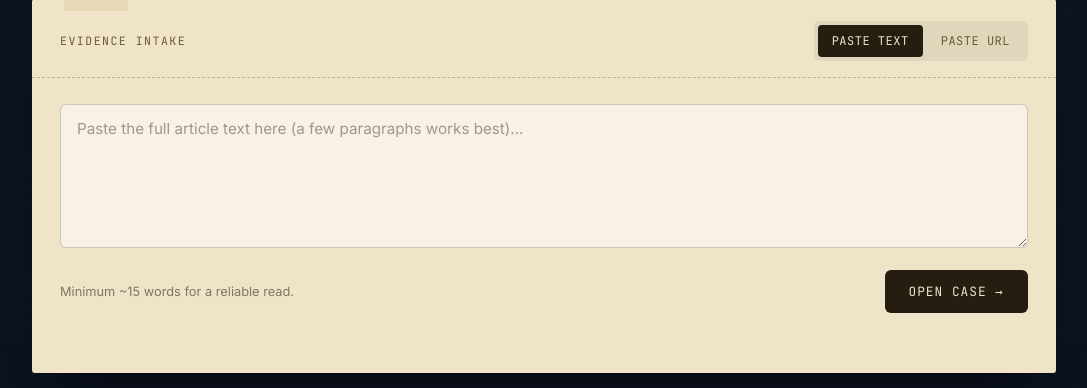
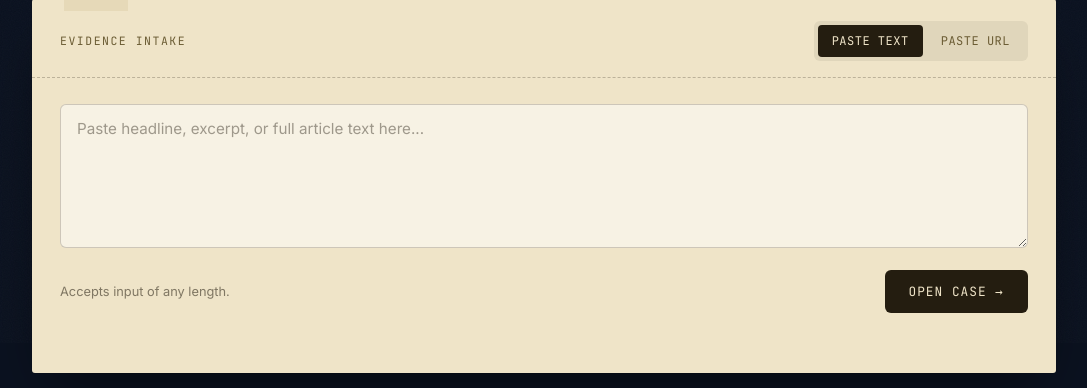
Before and after one commit to shaswatmishra346-web/fake-news-detector, a Flask app: page / in a window 1280 px wide. Shown: the part 457-845 px from the top of the page, without its empty margins (96-1183 px from the left). Run offline with Flask 3, Linux system fonts and the light colour scheme; parts of the project's set-up code (start-up, migrations or seed data) failed here and were passed over.

Commit message:
Update index.html

```diff
--- a/templates/index.html
+++ b/templates/index.html
@@ -537,9 +537,9 @@
       <div class="case-file-body">
 
         <div class="panel active" id="panel-text">
-          <textarea id="textInput" rows="6" placeholder="Paste the full article text here (a few paragraphs works best)..."></textarea>
+          <textarea id="textInput" rows="6" placeholder="Paste headline, excerpt, or full article text here..."></textarea>
           <div class="run-row">
-            <span class="hint">Minimum ~15 words for a reliable read.</span>
+            <span class="hint">Accepts input of any length.</span>
             <button class="run" id="runText">Open Case →</button>
           </div>
         </div>
@@ -684,8 +684,7 @@
     document.getElementById('extractPreview').style.display = 'none';
     hideChatPanel();
     const text = document.getElementById('textInput').value.trim();
-    if (!text) { showMsg('Please paste some article text first.', 'warn'); return; }
-    if (text.split(/\s+/).length < 15) { showMsg('This looks quite short — paste at least a few sentences for a reliable read.', 'warn'); return; }
+    if (!text) { showMsg('Please enter or paste some text first.', 'warn'); return; }
 
     const btn = document.getElementById('runText');
     btn.disabled = true; btn.textContent = 'Examining…';
```
